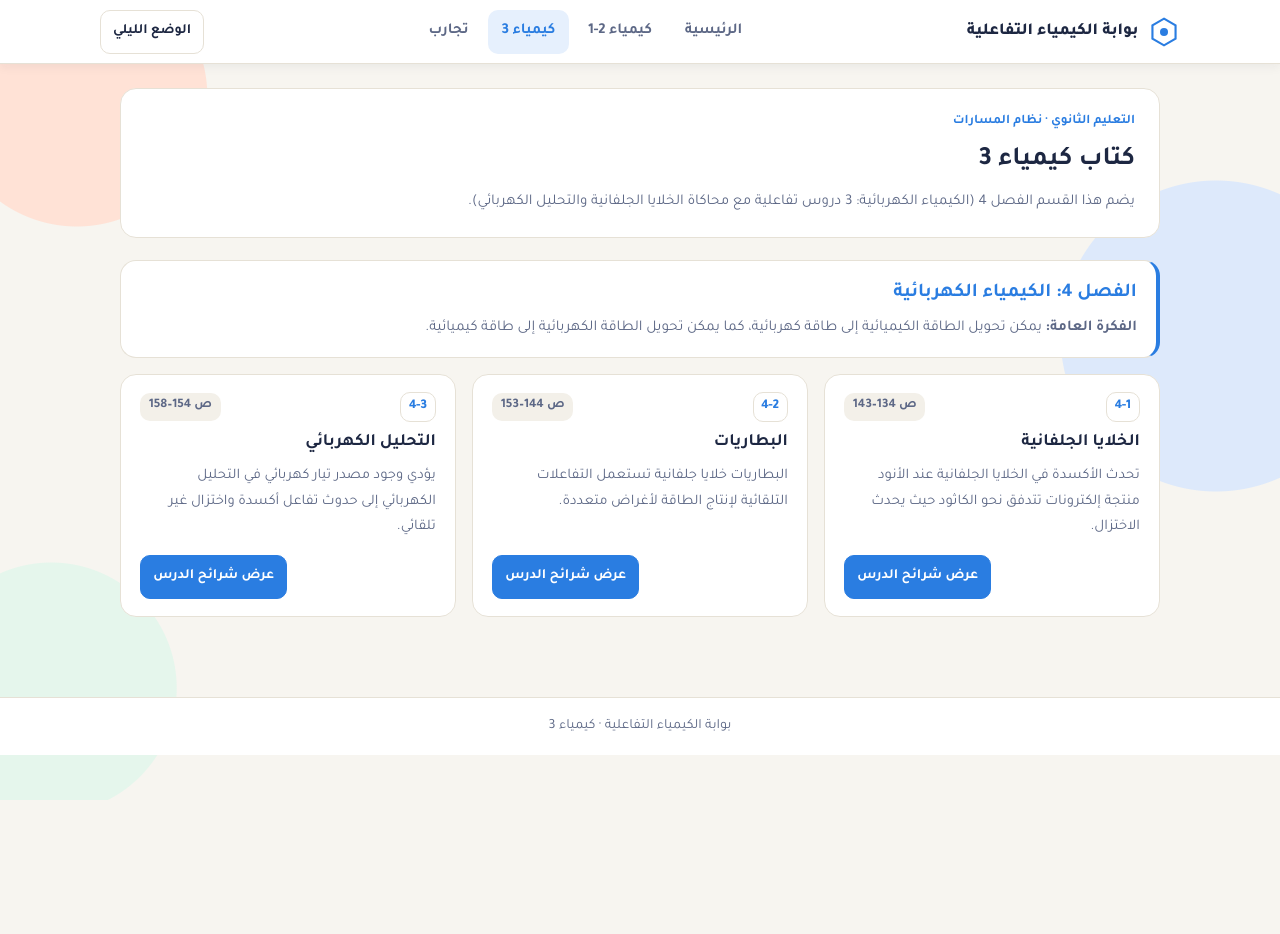
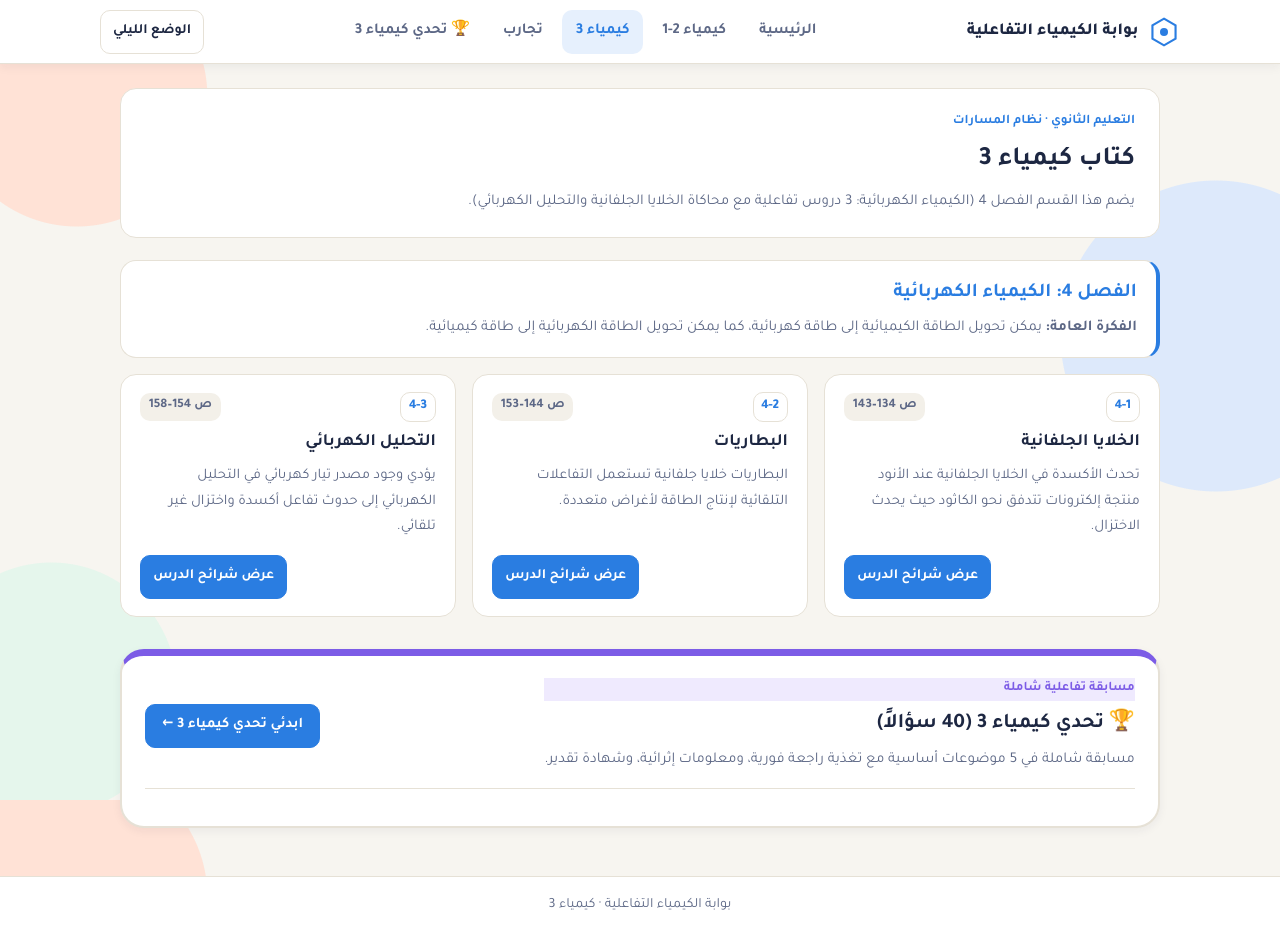
Before and after one commit to mona-algh/chemistry-lessons, a plain HTML site: page chem-3.html in a window 1280 px wide. Before the commit the page ends 800 px from the top, so only its background shows below. Drawn offline with Linux system fonts and the light colour scheme.

Commit message:
Add chem3-challenge tab to chem-3.html and index.html

```diff
--- a/chem-3.html
+++ b/chem-3.html
@@ -24,6 +24,7 @@
         <a class="nav-link" href="chem-2-1.html">كيمياء 2-1</a>
         <a class="nav-link" href="chem-3.html" aria-current="page">كيمياء 3</a>
         <a class="nav-link" href="experiments.html">تجارب</a>
+        <a class="nav-link" href="labs/chem3-challenge.html">🏆 تحدي كيمياء 3</a>
       </nav>
       <div class="header-tools">
         <button id="themeToggleBtn" type="button" class="btn btn-sm" aria-pressed="false">الوضع الليلي</button>
@@ -39,6 +40,17 @@
     </section>
 
     <div id="bookChaptersRoot"></div>
+
+    <section class="book-panel" style="margin-top:1.35rem; border-top-color:var(--violet);" aria-label="اختبار وتحدي كيمياء 3">
+      <div class="book-panel-header">
+        <div>
+          <span class="book-tag" style="background:var(--violet-l);color:var(--violet);">مسابقة تفاعلية شاملة</span>
+          <h2 style="margin:0.35rem 0 0.25rem;">🏆 تحدي كيمياء 3 (40 سؤالاً)</h2>
+          <p class="muted-note">مسابقة شاملة في 5 موضوعات أساسية مع تغذية راجعة فورية، ومعلومات إثرائية، وشهادة تقدير.</p>
+        </div>
+        <a class="btn btn-primary" href="labs/chem3-challenge.html">ابدئي تحدي كيمياء 3 ←</a>
+      </div>
+    </section>
   </main>
 
   <footer class="site-footer">
```
Also changed, not shown: index.html (+1 -0 lines), labs/chem3-challenge.html (+5 -1 lines).
